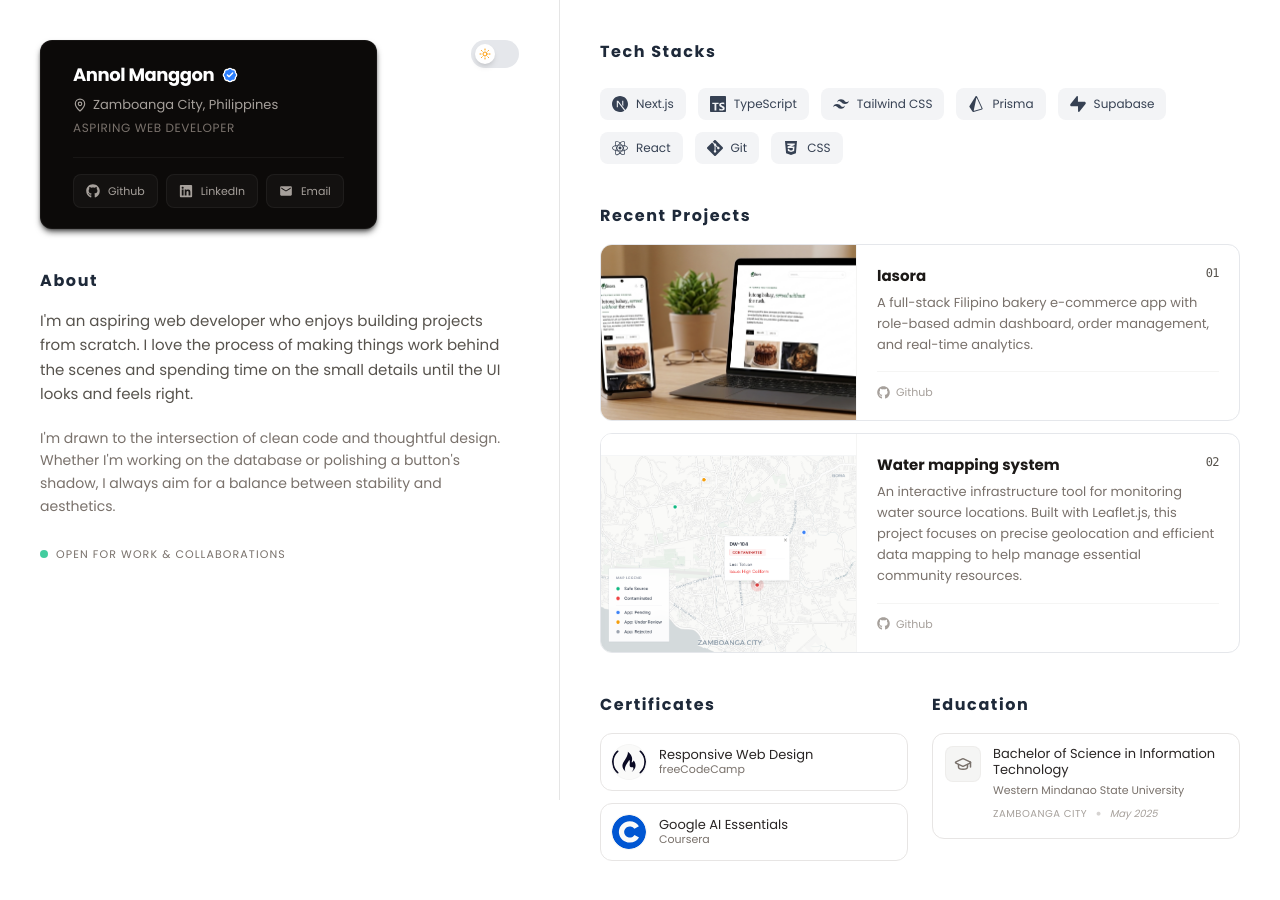
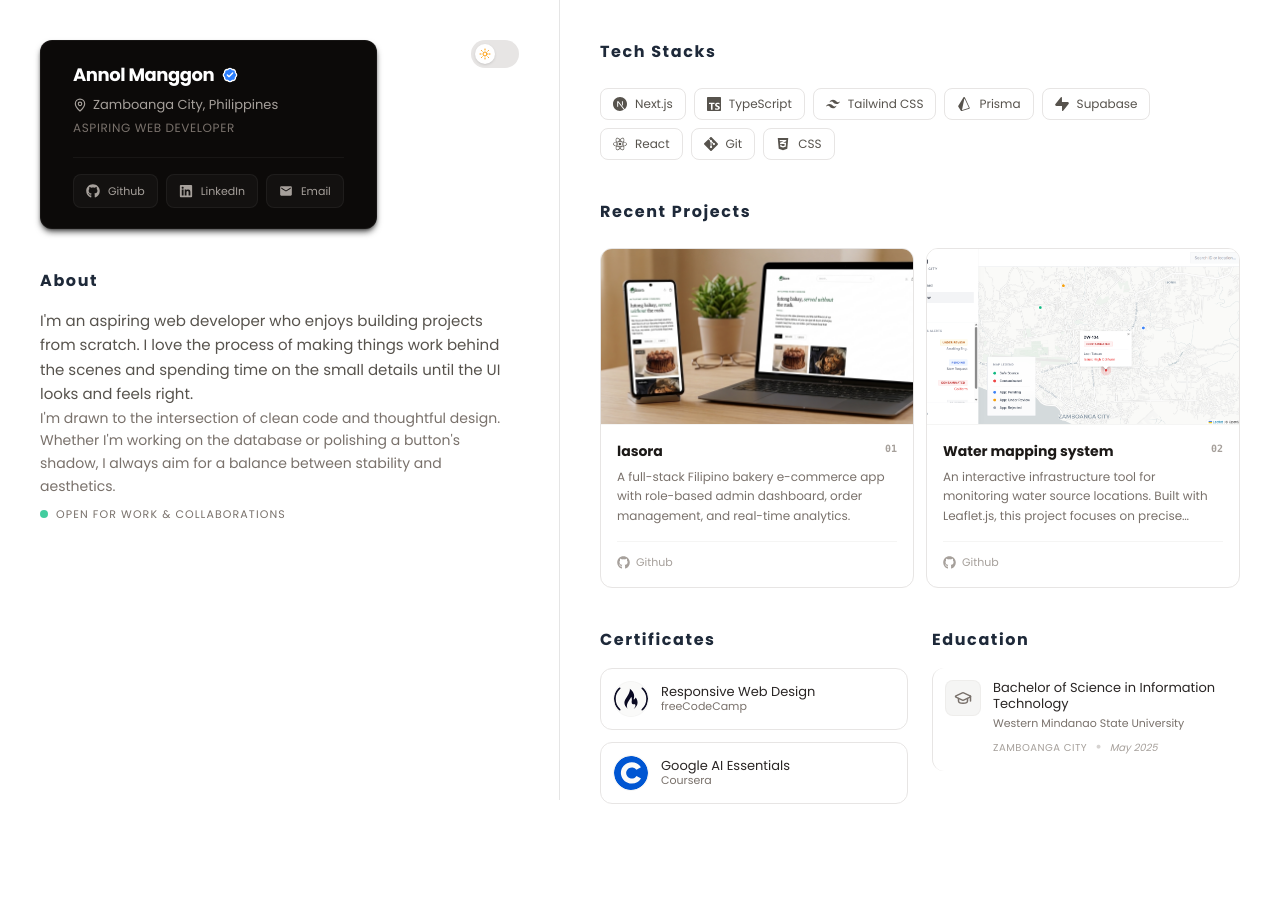
Before and after one commit to annoll/portfolio2.0, a Next.js app: page / in a window 1280 px wide. After the commit the page ends 844 px from the top, so only its background shows below. Built offline with nearby package versions, Linux system fonts and the light colour scheme.

Commit message:
Add FadeUp animation to multiple components for enhanced UI transitions

```diff
--- a/app/components/AboutPage.tsx
+++ b/app/components/AboutPage.tsx
@@ -1,3 +1,4 @@
+import FadeUp from "./animations/FadeUp";
 import PageHeader from "./PageHeader";
 
 export default function AboutPage() {
@@ -6,6 +7,7 @@ export default function AboutPage() {
       <PageHeader title="About" />
 
       <div className="max-w-lg mt-4 space-y-5">
+        <FadeUp delay={0.05}>
           <p className="text-stone-600 dark:text-stone-300 text-[15px] leading-relaxed">
             I&apos;m an aspiring web developer who enjoys building projects from
             scratch. I love the process of making things work behind the scenes
@@ -16,8 +18,8 @@ export default function AboutPage() {
           <p className="text-stone-500 dark:text-stone-400 text-[14px] leading-relaxed">
             I&apos;m drawn to the intersection of clean code and thoughtful
             design. Whether I&apos;m working on the database or polishing a
-          button&apos;s shadow, I always aim for a balance between stability and
-          aesthetics.
+            button&apos;s shadow, I always aim for a balance between stability
+            and aesthetics.
           </p>
 
           <div className="pt-2 flex items-center gap-2">
@@ -26,6 +28,7 @@ export default function AboutPage() {
               Open for work & collaborations
             </span>
           </div>
+        </FadeUp>
       </div>
     </div>
   );
--- a/app/components/Certificate.tsx
+++ b/app/components/Certificate.tsx
@@ -5,6 +5,7 @@ import Link from "next/link";
 import PageHeader from "./PageHeader";
 import { ExternalLink, Eye } from "lucide-react";
 import { useState } from "react";
+import FadeUp from "./animations/FadeUp";
 
 interface Certificates {
   title: string;
@@ -41,11 +42,13 @@ export default function Certificate() {
       <PageHeader title="Certificates" />
       <div className="grid grid-row-1 md:grid-row-2 gap-3">
         {certificates.map((cert) => (
+          <FadeUp key={cert.title} delay={0.1}>
             <div
               key={cert.title}
-            className="group relative flex items-center justify-between gap-3 p-2.5 border border-stone-200 dark:border-stone-800 bg-white dark:bg-stone-950 hover:border-stone-400 dark:hover:border-stone-600 rounded-xl"
+              className="group relative flex items-center justify-between gap-3 p-3 border border-stone-200 dark:border-stone-800 bg-white dark:bg-stone-950 hover:border-stone-400 dark:hover:border-stone-600 rounded-xl transition-all duration-300"
             >
               <div className="flex items-center gap-3 overflow-hidden flex-1">
+                {/* Logo Container */}
                 <div className="relative shrink-0 h-9 w-9 overflow-hidden rounded-full border border-stone-100 dark:border-stone-800 bg-stone-50 dark:bg-stone-900 p-1.5">
                   <Image
                     src={cert.logo}
@@ -55,7 +58,8 @@ export default function Certificate() {
                   />
                 </div>
 
-              <div className="flex flex-col overflow-hidden text-left min-w-0">
+                {/* Text container na may min-w-0 para hindi masira ang layout */}
+                <div className="flex flex-col min-w-0 overflow-hidden text-left">
                   <p className="text-[13px] font-medium text-stone-800 dark:text-stone-100 truncate leading-tight">
                     {cert.title}
                   </p>
@@ -65,45 +69,53 @@ export default function Certificate() {
                 </div>
               </div>
 
-            <div className="flex items-center gap-1 opacity-0 group-hover:opacity-100 transition-opacity pr-1">
+              {/* Action Buttons - FIXED FOR MOBILE */}
+              <div className="flex items-center gap-1 opacity-100 md:opacity-0 md:group-hover:opacity-100 transition-opacity">
                 <button
-                onClick={() => setSelectedImage(cert.image)}
-                className="p-1.5 hover:bg-stone-100 dark:hover:bg-stone-800 rounded-md text-stone-400 hover:text-stone-900 dark:hover:text-stone-100 transition-colors"
+                  onClick={(e) => {
+                    e.preventDefault();
+                    setSelectedImage(cert.image);
+                  }}
+                  className="p-2 md:p-1.5 bg-stone-100 dark:bg-stone-900 md:bg-transparent rounded-md text-stone-500 hover:text-stone-900 dark:hover:text-stone-100 transition-colors"
+                  title="View Image"
                 >
-                <Eye size={14} />
+                  <Eye size={16} className="md:w-3.5 md:h-3.5" />
                 </button>
                 <Link
                   href={cert.url}
                   target="_blank"
                   rel="noopener noreferrer"
-                className="p-1.5 hover:bg-stone-100 dark:hover:bg-stone-800 rounded-md text-stone-400 hover:text-stone-900 dark:hover:text-stone-100 transition-colors"
+                  className="p-2 md:p-1.5 bg-stone-100 dark:bg-stone-900 md:bg-transparent rounded-md text-stone-500 hover:text-stone-900 dark:hover:text-stone-100 transition-colors"
+                  title="Official Link"
                 >
-                <ExternalLink size={14} />
+                  <ExternalLink size={16} className="md:w-3.5 md:h-3.5" />
                 </Link>
               </div>
             </div>
+          </FadeUp>
         ))}
       </div>
 
       {selectedImage && (
         <div
-          className="fixed inset-0 z-50 flex items-center justify-center bg-black/80 backdrop-blur-md p-4 cursor-zoom-out"
+          className="fixed inset-0 z-100 flex items-center justify-center bg-black/90 backdrop-blur-md p-6 md:p-20 cursor-zoom-out"
           onClick={() => setSelectedImage(null)}
         >
-          {/* Container na sumusunod sa size ng image */}
-          <div className="relative max-w-5xl w-full h-full flex items-center justify-center">
+          {/*
+
+    */}
           <div
-              className="relative max-h-[85vh] w-full h-full"
-              onClick={(e) => e.stopPropagation()} // Iwasan ang pag-close pag mismong image ang clinick
+            className="relative cursor-default"
+            onClick={(e) => e.stopPropagation()}
           >
             <Image
               src={selectedImage}
               alt="Certificate Preview"
-                fill
-                className="object-contain drop-shadow-2xl"
+              width={1000}
+              height={700}
+              className="object-contain w-auto h-auto max-w-[90vw] max-h-[70vh] md:max-h-[80vh] drop-shadow-[0_0_50px_rgba(0,0,0,0.5)] rounded-sm"
               priority
             />
-            </div>
           </div>
         </div>
       )}
--- a/app/components/EducationPage.tsx
+++ b/app/components/EducationPage.tsx
@@ -1,11 +1,13 @@
 import { GraduationCap } from "lucide-react";
 import PageHeader from "./PageHeader";
+import FadeUp from "./animations/FadeUp";
 
 export default function EducationPage() {
   return (
     <div className="mt-10">
       <PageHeader title="Education" />
-      <div className="flex items-start gap-3 mt-4 border border-stone-200 dark:border-stone-800 rounded-xl p-3 bg-white dark:bg-stone-950">
+      <FadeUp delay={0.1}>
+        <div className="flex items-start gap-3 mt-4 border-l border-stone-200 dark:border-stone-800 rounded-xl p-3">
           <div className="w-9 h-9 rounded-lg bg-stone-100 dark:bg-stone-900 flex items-center justify-center shrink-0 border border-stone-200/50 dark:border-stone-800">
             <GraduationCap
               size={18}
@@ -33,6 +35,7 @@ export default function EducationPage() {
             </div>
           </div>
         </div>
+      </FadeUp>
     </div>
   );
 }
--- a/app/components/PageHeader.tsx
+++ b/app/components/PageHeader.tsx
@@ -1,13 +1,15 @@
+import FadeUp from "./animations/FadeUp";
+
 interface PageHeaderProp {
   title: string;
 }
 
 export default function PageHeader({ title }: PageHeaderProp) {
   return (
-    <div>
+    <FadeUp>
       <h2 className="font-bold text-md tracking-widest text-gray-800 dark:text-gray-200 mb-4">
         {title}
       </h2>
-    </div>
+    </FadeUp>
   );
 }
--- a/app/components/Project.tsx
+++ b/app/components/Project.tsx
@@ -8,14 +8,11 @@ export default function Project() {
   return (
     <div className="mt-10">
       <PageHeader title="Recent Projects" />
-      <FadeUp delay={0.1}>
-        <div className="flex flex-col gap-3 mt-3">
-          {projects.map((project, index) => (
-            <div
-              key={project.name}
-              className="flex flex-col md:flex-row border border-gray-200 dark:border-stone-700 rounded-xl overflow-hidden hover:border-gray-300 dark:hover:border-stone-600 transition-colors"
-            >
-              <div className="w-full h-48 md:w-64 md:h-auto shrink-0 relative bg-stone-50 dark:bg-stone-900 overflow-hidden border-r border-stone-100 dark:border-stone-800">
+      <div className="grid grid-cols-1 md:grid-cols-2 gap-3 mt-6">
+        {projects.map((project, index) => (
+          <FadeUp key={project.name} delay={index * 80} className="h-full">
+            <div className="group flex flex-col h-full border border-stone-200 dark:border-stone-800 rounded-xl overflow-hidden hover:border-stone-300 dark:hover:border-stone-700 transition-all duration-300 bg-white dark:bg-stone-950">
+              <div className="relative aspect-video w-full overflow-hidden bg-stone-100 dark:bg-stone-900 border-b border-stone-100 dark:border-stone-800">
                 <Image
                   src={project.image}
                   alt={project.name}
@@ -23,28 +20,27 @@ export default function Project() {
                   className="object-cover transition-transform duration-500 group-hover:scale-105"
                 />
               </div>
-
-              <div className="flex-1 p-5 flex flex-col">
-                {" "}
-                {/* Tinaasan ang padding mula p-4 */}
-                <div className="flex justify-between items-start mb-1">
-                  <h4 className="text-[15px] font-semibold text-stone-900 dark:text-stone-100">
+              <div className="flex-1 p-4 flex flex-col">
+                <div className="flex justify-between items-start mb-1.5">
+                  <h4 className="text-sm font-semibold text-stone-900 dark:text-stone-100 group-hover:text-blue-500 transition-colors">
                     {project.name}
                   </h4>
-                  <span className="text-xs font-mono bold text-stone-600 dark:text-stone-700 tracking-tighter">
+                  <span className="text-[10px] font-mono font-bold text-stone-400 dark:text-stone-600">
                     {String(index + 1).padStart(2, "0")}
                   </span>
                 </div>
-                <p className="text-[13px] text-stone-500 dark:text-stone-400 leading-relaxed mb-4">
+
+                <p className="text-[12px] text-stone-500 dark:text-stone-400 leading-relaxed mb-4 line-clamp-3">
                   {project.description}
                 </p>
-                {/* Push links to bottom */}
-                <div className="mt-auto flex gap-4 pt-3 border-t border-stone-100 dark:border-stone-800/50">
+
+                <div className="mt-auto flex gap-3 pt-3 border-t border-stone-100 dark:border-stone-800/50">
                   {project.links.map(({ label, url, icon: Icon }) => (
                     <Link
                       key={label}
                       href={url}
                       target="_blank"
+                      rel="noopener noreferrer"
                       className="flex items-center gap-1.5 text-[11px] font-medium text-stone-400 dark:text-stone-500 hover:text-stone-900 dark:hover:text-stone-100 transition-colors"
                     >
                       <Icon size={13} />
@@ -54,9 +50,9 @@ export default function Project() {
                 </div>
               </div>
             </div>
-          ))}
-        </div>
-      </FadeUp>
+          </FadeUp>
+        ))}
+      </div>
     </div>
   );
 }
--- a/app/components/Sidebar.tsx
+++ b/app/components/Sidebar.tsx
@@ -6,6 +6,7 @@ import Link from "next/link";
 import ThemeToggle from "./theme-toggle";
 import { socialLinks } from "../data";
 import { useRef, MouseEvent } from "react";
+import FadeUp from "./animations/FadeUp";
 
 export default function Sidebar() {
   const cardRef = useRef<HTMLDivElement>(null);
@@ -27,6 +28,7 @@ export default function Sidebar() {
 
   return (
     <div className="p-6 md:p-10 flex flex-col">
+      <FadeUp delay={0.1}>
         <div className="flex flex-col-reverse md:flex-row justify-between items-end md:items-start gap-6">
           {/* Profile Card */}
           <div
@@ -76,6 +78,7 @@ export default function Sidebar() {
             <ThemeToggle />
           </div>
         </div>
+      </FadeUp>
 
       <AboutPage />
     </div>
--- a/app/components/Skill.tsx
+++ b/app/components/Skill.tsx
@@ -6,20 +6,15 @@ export default function Skill() {
   return (
     <div>
       <PageHeader title="Tech Stacks" />
-      <div className="mt-6">
-        <FadeUp delay={0.1}>
-          <div className="flex flex-wrap gap-3">
-            {stacks.map(({ name, icon: Icon }) => (
-              <div
-                key={name}
-                className="flex items-center gap-2 px-3 py-2 rounded-lg bg-gray-100 text-gray-700"
-              >
-                <Icon size={16} />
-                <span className="text-xs">{name}</span>
-              </div>
-            ))}
-          </div>
-        </FadeUp>
+      <div className="flex flex-wrap gap-2 mt-6">
+        {stacks.map(({ name, icon: Icon }, index) => (
+          <FadeUp key={name} delay={index * 40}>
+            <div className="flex items-center gap-2 px-3 py-1.5 rounded-lg border border-stone-200 dark:border-stone-800 bg-white dark:bg-stone-950 text-stone-600 dark:text-stone-400 hover:border-stone-300 dark:hover:border-stone-700 hover:text-stone-900 dark:hover:text-stone-100 transition-all duration-200">
+              <Icon size={14} />
+              <span className="text-[12px] font-medium">{name}</span>
+            </div>
+          </FadeUp>
+        ))}
       </div>
     </div>
   );
--- a/app/components/animations/FadeUp.tsx
+++ b/app/components/animations/FadeUp.tsx
@@ -1,24 +1,25 @@
 "use client";
-
 import { motion } from "framer-motion";
-
-interface FadeUpProps {
-  children: React.ReactNode;
-  delay?: number;
-  className?: string;
-}
 
 export default function FadeUp({
   children,
   delay = 0,
-  className,
-}: FadeUpProps) {
+  className = "",
+}: {
+  children: React.ReactNode;
+  delay?: number;
+  className?: string;
+}) {
   return (
     <motion.div
-      initial={{ opacity: 0, y: 20 }}
+      initial={{ opacity: 0, y: 24 }}
       whileInView={{ opacity: 1, y: 0 }}
-      viewport={{ once: true }}
-      transition={{ duration: 0.4, ease: "easeOut", delay }}
+      viewport={{ once: true, amount: 0.1 }}
+      transition={{
+        duration: 0.6,
+        ease: [0.22, 1, 0.36, 1],
+        delay: delay / 1000,
+      }}
       className={className}
     >
       {children}
--- a/app/page.tsx
+++ b/app/page.tsx
@@ -1,3 +1,4 @@
+import FadeUp from "./components/animations/FadeUp";
 import Certificate from "./components/Certificate";
 import EducationPage from "./components/EducationPage";
 import Project from "./components/Project";
@@ -13,7 +14,9 @@ export default function Home() {
 
       <main className="flex-1 md:overflow-y-auto p-6 md:p-10">
         <Skill />
+
         <Project />
+
         <div className="grid grid-cols-1 lg:grid-cols-2 gap-6 items-start">
           {/* Left Side: Certificates */}
           <div>
```
Also changed, not shown: app/components/theme-toggle.tsx (+7 -6 lines). Lines whose indentation alone changed are shown as unchanged.
